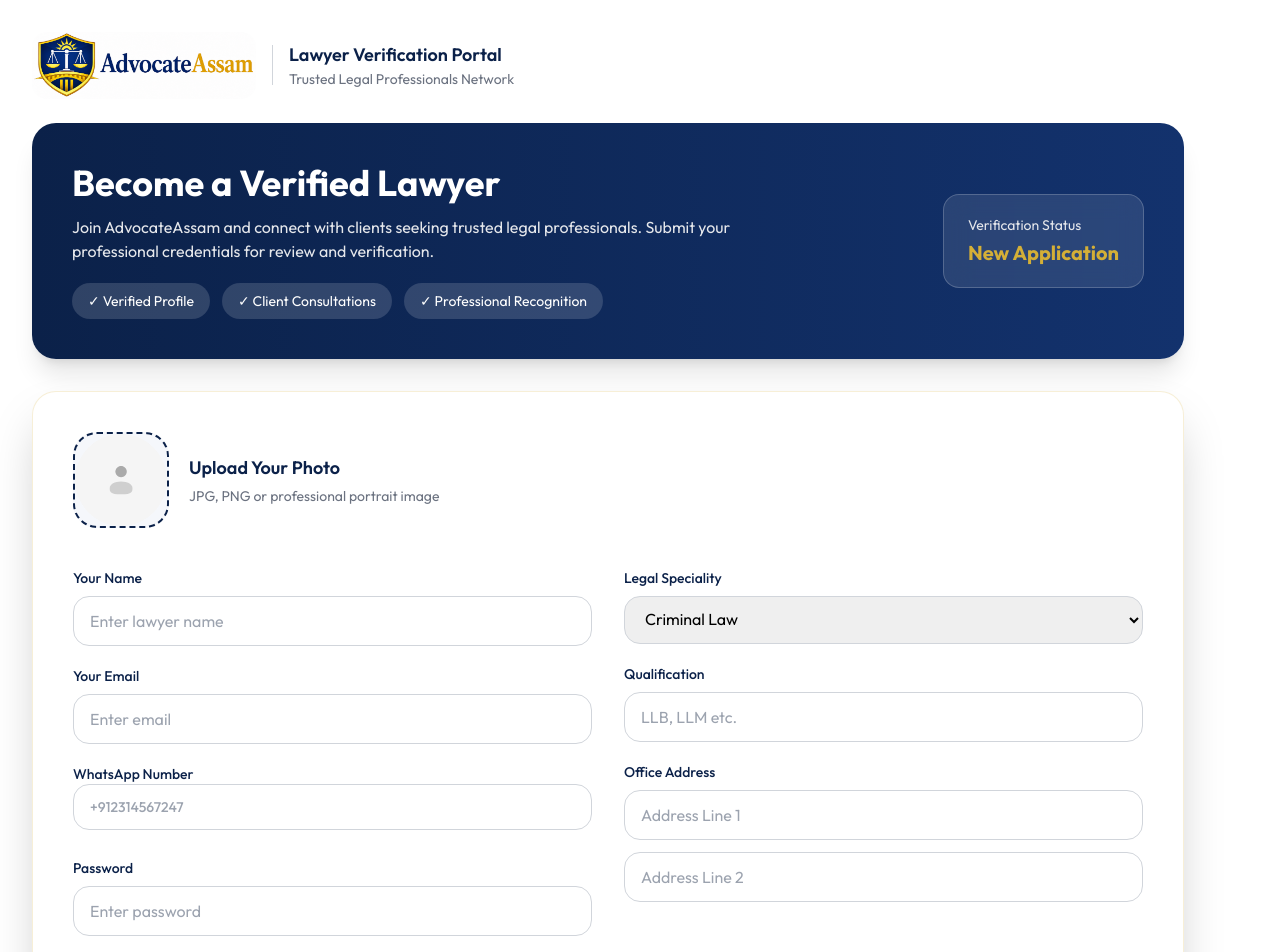
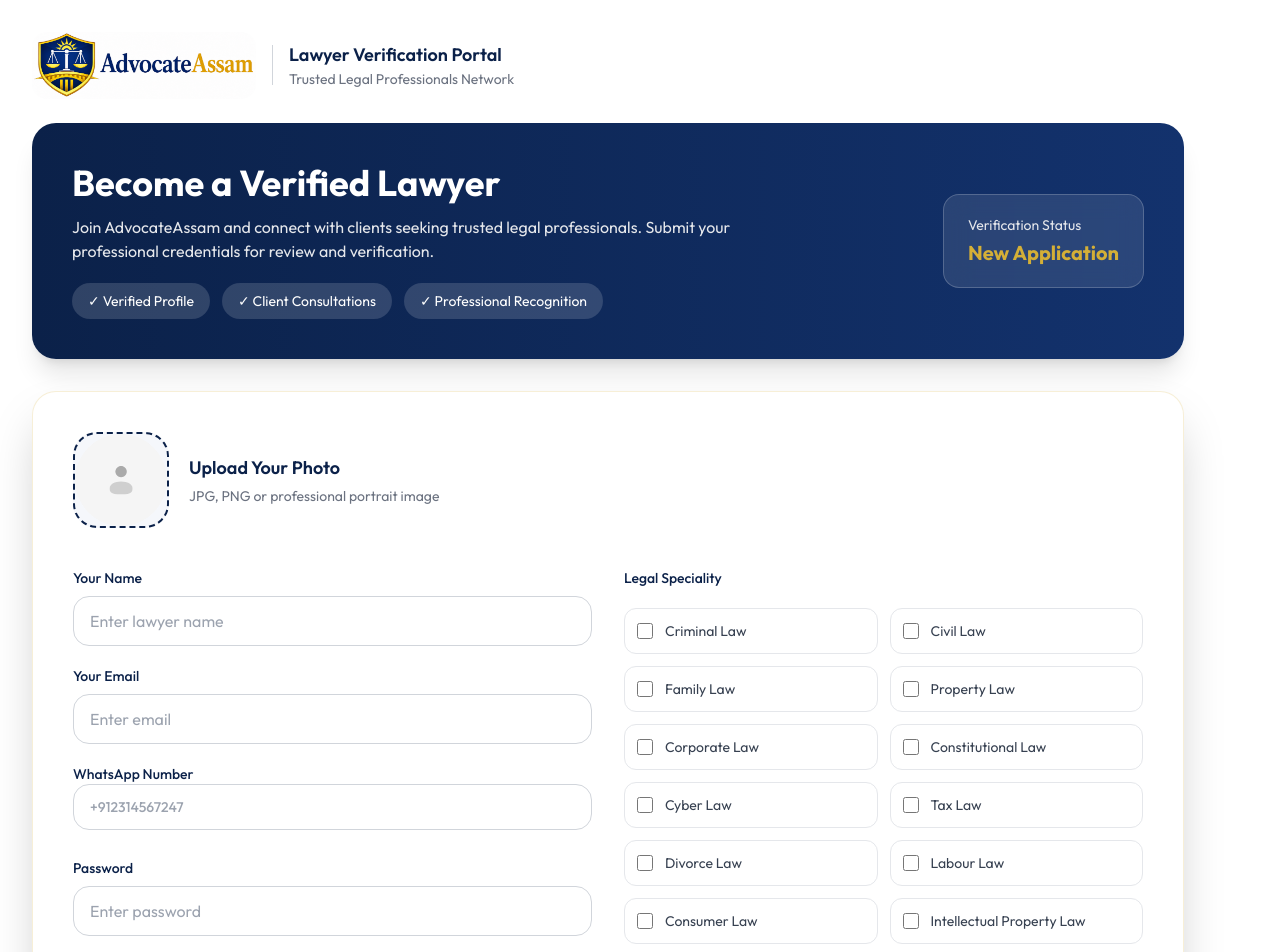
Before and after one commit to Beeki957710/AdvocateAssam, a React (Vite) app in the folder admin/: page /verify-lawyer in a window 1280 px wide. Shown: the top 952 px of the page. Built offline with nearby package versions, Linux system fonts and the light colour scheme; no server answers.

Commit message:
Update AdvocateAssam features and UI

```diff
--- a/admin/src/pages/Admin/AddDoctor.jsx
+++ b/admin/src/pages/Admin/AddDoctor.jsx
@@ -8,11 +8,12 @@ const AddDoctor = () => {
   const [docImg, setDocImg] = useState(false);
   const [name, setName] = useState("");
   const [email, setEmail] = useState("");
+  const [whatsapp, setWhatsapp] = useState("");
   const [password, setPassword] = useState("");
   const [experience, setExperience] = useState("1 Year");
   const [fees, setFees] = useState("");
   const [about, setAbout] = useState("");
-  const [speciality, setSpeciality] = useState("Criminal Law");
+  const [speciality, setSpeciality] = useState([]);
   const [degree, setDegree] = useState("");
   const [address1, setAddress1] = useState("");
   const [address2, setAddress2] = useState("");
@@ -23,6 +24,21 @@ const AddDoctor = () => {
   const [advocateId, setAdvocateId] = useState("");
   const [barCertificate, setBarCertificate] = useState(false);
   const [degreeCertificate, setDegreeCertificate] = useState(false);
+  const specialities = [
+    "Criminal Law",
+    "Civil Law",
+    "Family Law",
+    "Property Law",
+    "Corporate Law",
+    "Constitutional Law",
+    "Cyber Law",
+    "Tax Law",
+    "Divorce Law",
+    "Labour Law",
+    "Consumer Law",
+    "Intellectual Property Law",
+    "Environmental Law",
+  ];
 
   const { backendUrl, aToken } = useContext(AdminContext);
 
@@ -40,11 +56,12 @@ const AddDoctor = () => {
       formData.append("image", docImg);
       formData.append("name", name);
       formData.append("email", email);
+      formData.append("whatsapp", whatsapp);
       formData.append("password", password);
       formData.append("experience", experience);
       formData.append("fees", Number(fees));
       formData.append("about", about);
-      formData.append("speciality", speciality);
+      formData.append("speciality", JSON.stringify(speciality));
       formData.append("degree", degree);
 
       formData.append(
@@ -79,6 +96,7 @@ const AddDoctor = () => {
         setLoading(false);
         setDocImg(false);
         setName("");
+        setWhatsapp("");
         setPassword("");
         setEmail("");
         setAddress1("");
@@ -180,6 +198,18 @@ const AddDoctor = () => {
               />
             </div>
 
+            <div className="mb-2 text-sm font-medium text-[#0b2149]">
+              <p>WhatsApp Number</p>
+
+              <input
+                type="text"
+                value={whatsapp}
+                onChange={(e) => setWhatsapp(e.target.value)}
+                placeholder="+912314567247"
+                className="w-full border border-gray-300 rounded-2xl px-4 py-3 outline-none focus:border-[#0b2149]"
+              />
+            </div>
+
             <div>
               <p className="mb-2 text-sm font-medium text-[#0b2149]">
                 Password
@@ -257,23 +287,36 @@ const AddDoctor = () => {
           {/* RIGHT */}
 
           <div className="flex flex-col gap-5">
-            <div>
-              <p className="mb-2 text-sm font-medium text-[#0b2149]">
-                Legal Speciality
-              </p>
+            <p className="mb-0 text-sm font-medium text-[#0b2149]">
+              Legal Speciality
+            </p>
+            <div className="grid grid-cols-1 sm:grid-cols-2 gap-3 mt-0">
+              {specialities.map((item) => (
+                <label
+                  key={item}
+                  className={`flex items-center gap-3 p-3 rounded-xl border cursor-pointer transition-all
+        ${
+          speciality.includes(item)
+            ? "border-[#0b2149] bg-[#0b2149]/5"
+            : "border-gray-200 hover:border-[#0b2149]"
+        }`}
+                >
+                  <input
+                    type="checkbox"
+                    checked={speciality.includes(item)}
+                    onChange={() => {
+                      setSpeciality((prev) =>
+                        prev.includes(item)
+                          ? prev.filter((x) => x !== item)
+                          : [...prev, item],
+                      );
+                    }}
+                    className="w-4 h-4 accent-[#0b2149]"
+                  />
 
-              <select
-                onChange={(e) => setSpeciality(e.target.value)}
-                value={speciality}
-                className="w-full border border-gray-300 rounded-2xl px-4 py-3 outline-none focus:border-[#0b2149]"
-              >
-                <option value="Criminal Law">Criminal Law</option>
-                <option value="Family Law">Family Law</option>
-                <option value="Corporate Law">Corporate Law</option>
-                <option value="Civil Law">Civil Law</option>
-                <option value="Property Law">Property Law</option>
-                <option value="Cyber Law">Cyber Law</option>
-              </select>
+                  <span className="text-sm text-gray-700">{item}</span>
+                </label>
+              ))}
             </div>
 
             <div>
--- a/admin/src/pages/Admin/DoctorList.jsx
+++ b/admin/src/pages/Admin/DoctorList.jsx
@@ -64,7 +64,41 @@ const DoctorList = () => {
             <div className="p-5">
               <h2 className="text-xl font-bold text-[#0b2149]">{item.name}</h2>
 
-              <p className="text-sm text-gray-500 mt-1">{item.speciality}</p>
+              <div className="mt-3">
+                  <p className="text-xs text-gray-400 mb-2">Specialities</p>
+
+                  <div className="flex flex-wrap gap-2">
+                    {(() => {
+                      let specialities = [];
+
+                      if (Array.isArray(item.speciality)) {
+                        specialities = item.speciality;
+                      } else if (typeof item.speciality === "string") {
+                        try {
+                          const parsed = JSON.parse(item.speciality);
+                          specialities = Array.isArray(parsed)
+                            ? parsed
+                            : [item.speciality];
+                        } catch {
+                          specialities = [item.speciality];
+                        }
+                      }
+
+                      return (
+                        <>
+                          {specialities.map((speciality, index) => (
+                            <span
+                              key={index}
+                              className="px-3 py-1 rounded-full bg-[#F1F5FF] text-[#0b2149] border border-[#DCE5FF] text-xs font-semibold whitespace-nowrap"
+                            >
+                              {speciality}
+                            </span>
+                          ))}
+                        </>
+                      );
+                    })()}
+                  </div>
+                </div>
 
               {/* Experience */}
 
--- a/admin/src/pages/Doctor/VerifyAsLawyer.jsx
+++ b/admin/src/pages/Doctor/VerifyAsLawyer.jsx
@@ -13,7 +13,7 @@ const VerifyAsLawyer = () => {
   const [experience, setExperience] = useState("1 Year");
   const [fees, setFees] = useState("");
   const [about, setAbout] = useState("");
-  const [speciality, setSpeciality] = useState("Criminal Law");
+  const [speciality, setSpeciality] = useState([]);
   const [degree, setDegree] = useState("");
   const [address1, setAddress1] = useState("");
   const [address2, setAddress2] = useState("");
@@ -26,6 +26,22 @@ const VerifyAsLawyer = () => {
   const [degreeCertificate, setDegreeCertificate] = useState(false);
 
   const { backendUrl, dToken } = useContext(DoctorContext);
+
+  const specialities = [
+    "Criminal Law",
+    "Civil Law",
+    "Family Law",
+    "Property Law",
+    "Corporate Law",
+    "Constitutional Law",
+    "Cyber Law",
+    "Tax Law",
+    "Divorce Law",
+    "Labour Law",
+    "Consumer Law",
+    "Intellectual Property Law",
+    "Environmental Law",
+  ];
 
   const onSubmitHandler = async (event) => {
     event.preventDefault();
@@ -46,7 +62,7 @@ const VerifyAsLawyer = () => {
       formData.append("experience", experience);
       formData.append("fees", Number(fees));
       formData.append("about", about);
-      formData.append("speciality", speciality);
+      formData.append("speciality", JSON.stringify(speciality));
       formData.append("degree", degree);
 
       formData.append(
@@ -108,7 +124,11 @@ const VerifyAsLawyer = () => {
       <div className="max-w-6xl mb-8">
         {/* Logo */}
         <div className="flex items-center gap-4 mb-6">
-          <img src={assets.logo} alt="NyaySetu" className="w-44 md:w-56 rounded-2xl" />
+          <img
+            src={assets.logo}
+            alt="NyaySetu"
+            className="w-44 md:w-56 rounded-2xl"
+          />
 
           <div className="hidden md:block h-10 w-[1px] bg-gray-300"></div>
 
@@ -132,9 +152,9 @@ const VerifyAsLawyer = () => {
               </h1>
 
               <p className="mt-3 text-gray-200 max-w-2xl">
-                Join AdvocateAssam and connect with clients seeking trusted legal
-                professionals. Submit your professional credentials for review
-                and verification.
+                Join AdvocateAssam and connect with clients seeking trusted
+                legal professionals. Submit your professional credentials for
+                review and verification.
               </p>
 
               <div className="flex flex-wrap gap-3 mt-5">
@@ -325,7 +345,7 @@ const VerifyAsLawyer = () => {
           {/* RIGHT */}
 
           <div className="flex flex-col gap-5">
-            <div>
+            {/* <div>
               <p className="mb-2 text-sm font-medium text-[#0b2149]">
                 Legal Speciality
               </p>
@@ -342,6 +362,34 @@ const VerifyAsLawyer = () => {
                 <option value="Property Law">Property Law</option>
                 <option value="Cyber Law">Cyber Law</option>
               </select>
+            </div>  */}
+            <p className="mb-0 text-sm font-medium text-[#0b2149]">
+                Legal Speciality
+            </p>
+            <div className="grid grid-cols-1 sm:grid-cols-2 gap-3 mt-0">
+              {specialities.map((item) => (
+                <label key={item} className={`flex items-center gap-3 p-3 rounded-xl border cursor-pointer transition-all
+                  ${
+                    speciality.includes(item)
+                    ? "border-[#0b2149] bg-[#0b2149]/5"
+                    : "border-gray-200 hover:border-[#0b2149]"
+                  }`}>
+                  <input
+                    type="checkbox"
+                    checked={speciality.includes(item)}
+                    onChange={() => {
+                      setSpeciality((prev) =>
+                        prev.includes(item)
+                          ? prev.filter((x) => x !== item)
+                          : [...prev, item],
+                      );
+                    }}
+                    className="w-4 h-4 accent-[#0b2149]"
+                  />
+
+                  <span className="text-sm text-gray-700">{item}</span>
+                </label>
+              ))}
             </div>
 
             <div>
@@ -483,7 +531,7 @@ const VerifyAsLawyer = () => {
           {loading ? (
             <>
               <div className="w-5 h-5 border-2 border-white border-t-transparent rounded-full animate-spin"></div>
-              Uploading Lawyer...
+              Submitting Application...
             </>
           ) : (
             "Submit Verification Application"
```
Also changed, not shown: admin/src/pages/Admin/LawyerApplications.jsx (+25 -7 lines).
